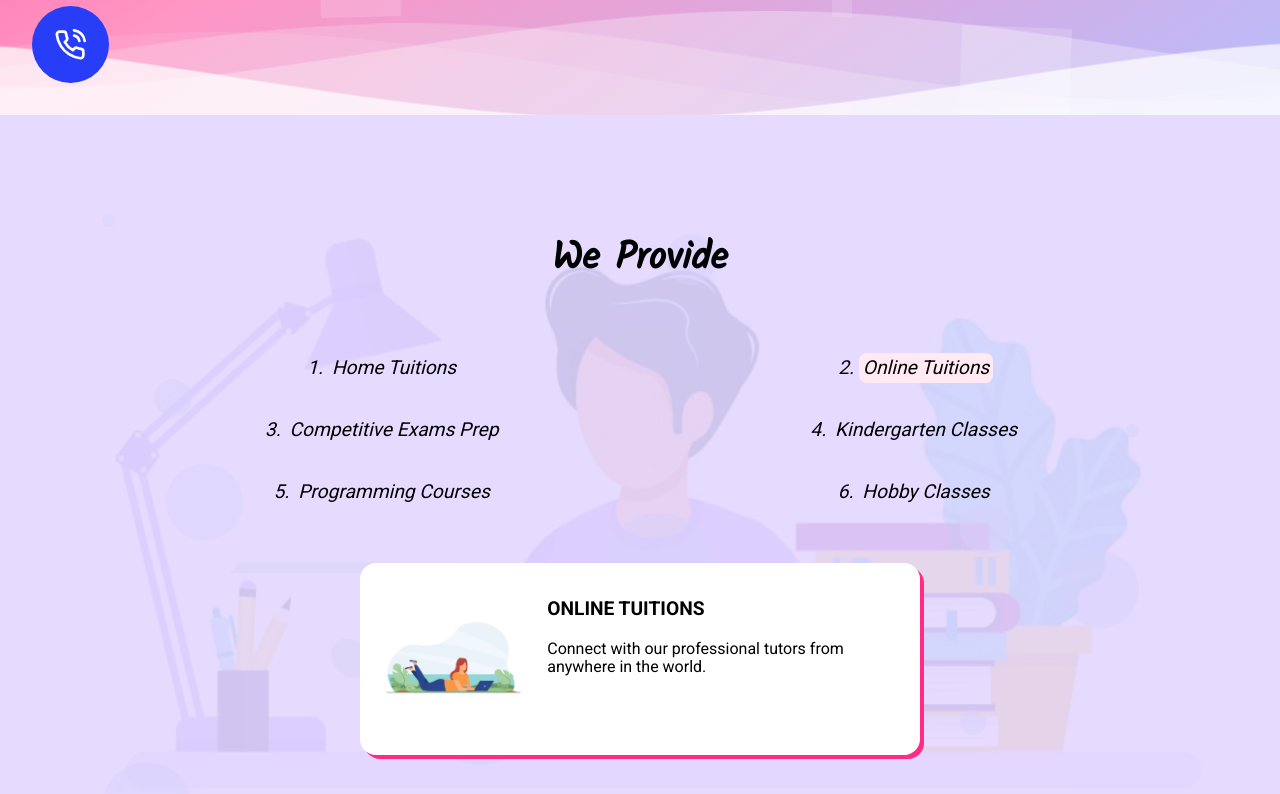
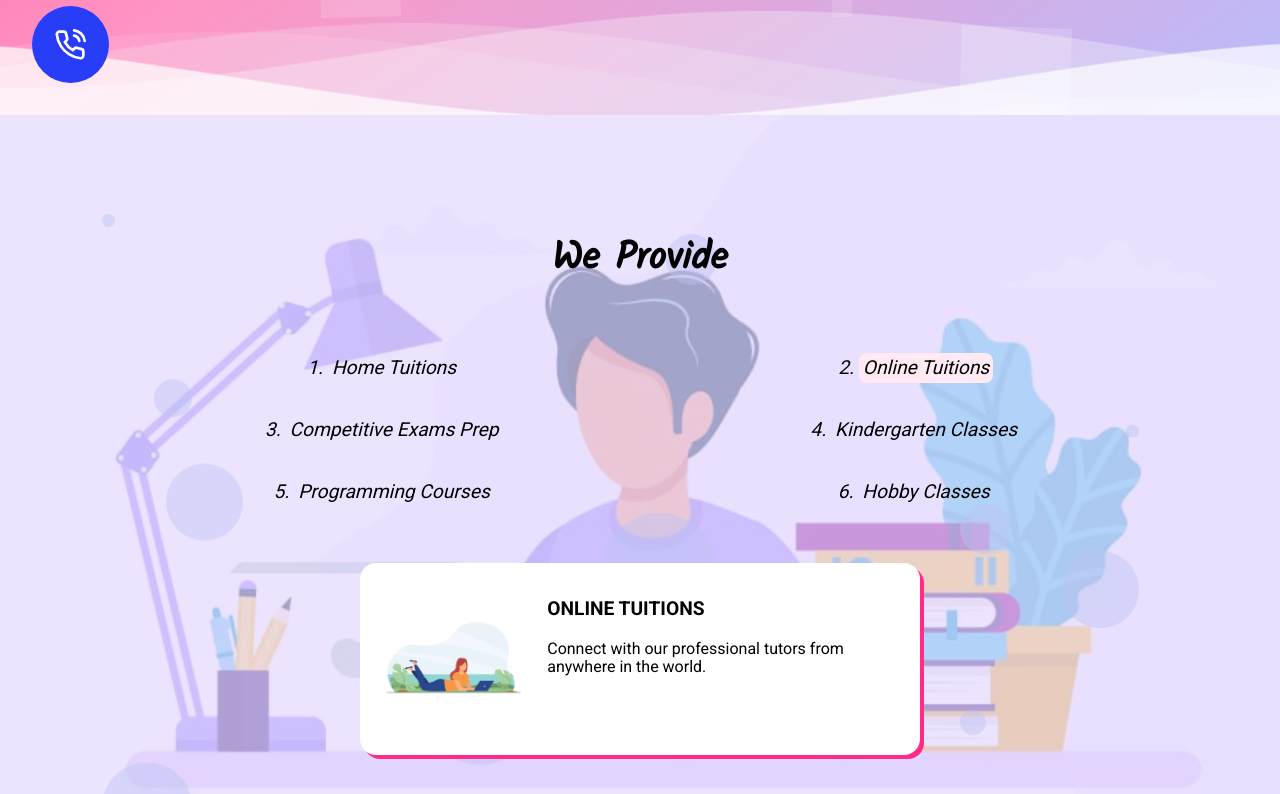
Before and after one commit to xylocone/unilearners, a Next.js app: page / in a window 1280 px wide. Shown: the part 685-1479 px from the top of the page. Built offline with nearby package versions, Linux system fonts and the light colour scheme.

Commit message:
Increase background opacity

```diff
--- a/pages/Home.module.scss
+++ b/pages/Home.module.scss
@@ -195,7 +195,7 @@
     background: url("/weprovide.jpg");
     background-size: contain;
     background-repeat: no-repeat;
-    opacity: 0.1;
+    opacity: 0.3;
   }
 }
 
```
